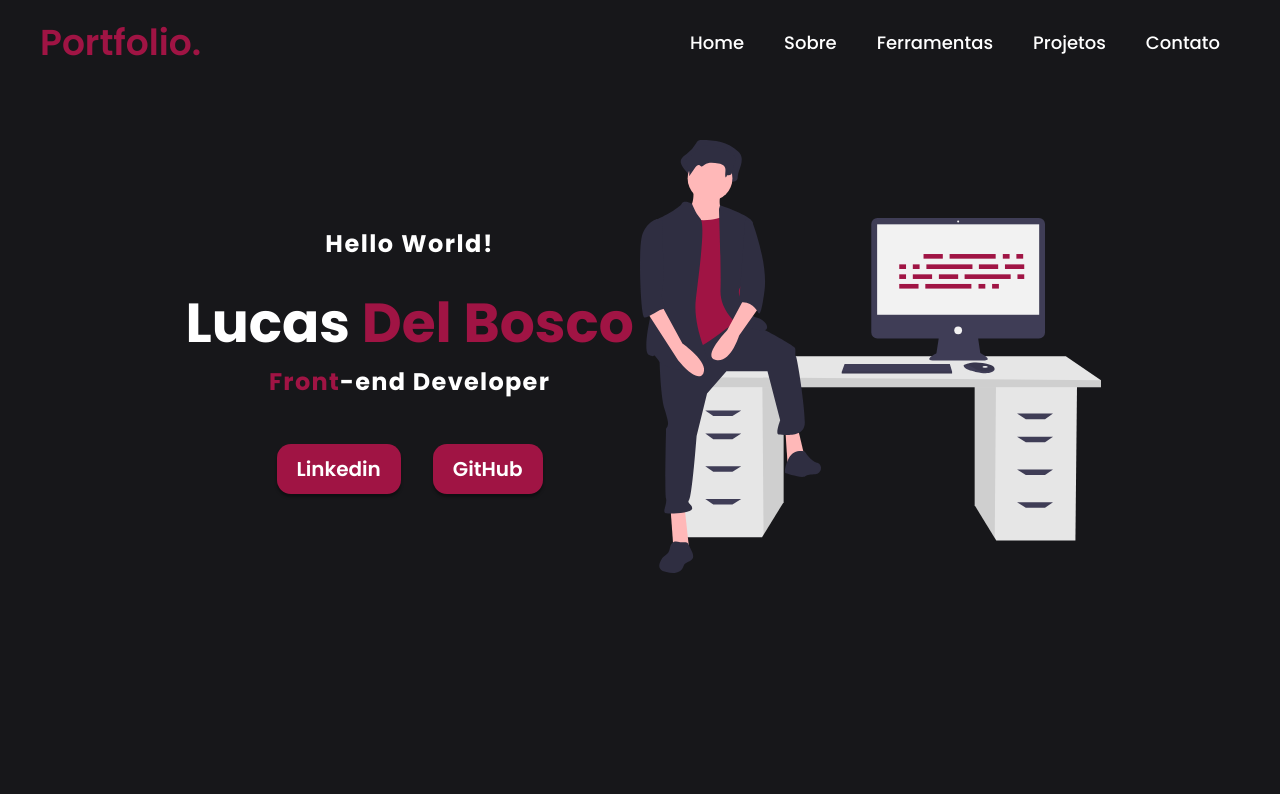
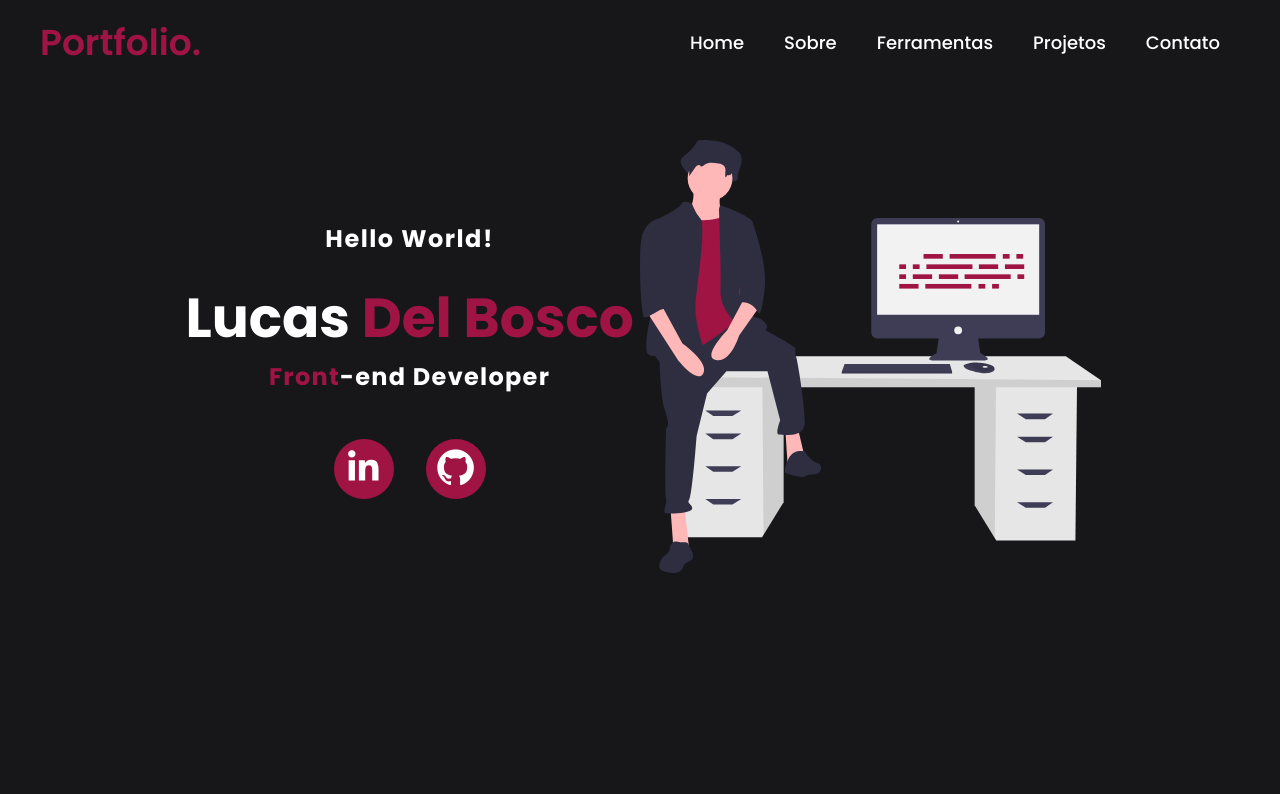
Before and after one commit to Lucas-Del-Bosco/Portfolio-definitivo, a plain HTML site: page index.html in a window 1280 px wide. Shown: the top 794 px of the page. Drawn offline with nearby package versions, Linux system fonts and the light colour scheme.

Commit message:
Atualização do portfólio

```diff
--- a/index.html
+++ b/index.html
@@ -32,11 +32,11 @@
             <h1>Lucas <span>Del Bosco</span></h1>
             <h2><span>Front</span>-end Developer</h2>
             <div class="link-container">
-                <div class="linkedin btn">
-                    <a href="#">Linkedin</a>
+                <div class="linkedin link">
+                    <a href="https://www.linkedin.com/in/lucas-del-bosco-%F0%9F%8C%88-980341224/" target="_blank"><i class='bx bxl-linkedin'></i></a>
                 </div>
-                <div class="github btn">
-                    <a href="#">GitHub</a>
+                <div class="github link">
+                    <a href="https://github.com/Lucas-Del-Bosco" target="_blank"><i class='bx bxl-github' ></i></a>
                 </div>
             </div>
         </div>
@@ -55,7 +55,7 @@
         <div class="sobre-txt">
             <span>Sobre Mim</span>
             <h2>Quer me conhecer?</h2>
-            <p>Lorem ipsum, dolor sit amet consectetur adipisicing elit. Temporibus provident voluptatum est vero obcaecati. At error accusamus autem aspernatur facere natus nesciunt eum nostrum! Facere itaque asperiores placeat accusamus consectetur?</p>
+            <p>Eu me chamo Lucas, atualmente morando no Rio de Janeiro, tenho 24 anos e atualmente estou cursando análise e desenvolvimento de sistemas. Estou sempre em busca de desenvolvimento pessoal e coletivo. Sou muito dedicado, tenho rápido aprendizado, muita dedicação e organização. Costumo ser detalhista e entusiasmado com o resultado final que eu espero. </p>
             <a href="https://www.instagram.com/lucasbdelbosco/" target="_blank" class="btn">Visite meu Instagram</a>
         </div>
     </section>
--- a/style.css
+++ b/style.css
@@ -119,25 +119,35 @@ section {
     cursor: pointer;
     gap: 2rem;
     font-size: 20px;
+}
 
+.link {
+    align-items: center;
+    text-align: center;
+    width: 60px;
+    height: 60px;
+    transition: .3s;
+    background-color: #A01444;
+    border-radius: 50%;
+    transition: .3s;
 }
-.linkedin {
-    align-items: center;
-    padding: 5px 15px;
+.link:hover {
+    background-color: var(--cor-texto);
+    transform: scale(1.2);
     transition: .3s;
-    box-shadow: 0px 3px 3px rgba(0, 0, 0, 0.356);
+}
+.link a:hover {
+    color: var(--cor-principal);
+    transition: .3s;
+    transform: scale(1.2);
 }
 .linkedin a{
+    font-size: 40px;
     align-items: center;
     color: var(--cor-texto);
 }
-.github {
-    padding: 5px 20px;
-    transition: .3s;
-    box-shadow: 0px 3px 3px rgba(0, 0, 0, 0.356);
-
-}
 .github a{
+    font-size: 44px;
     color: var(--cor-texto);
 }
 .sobre {
```
